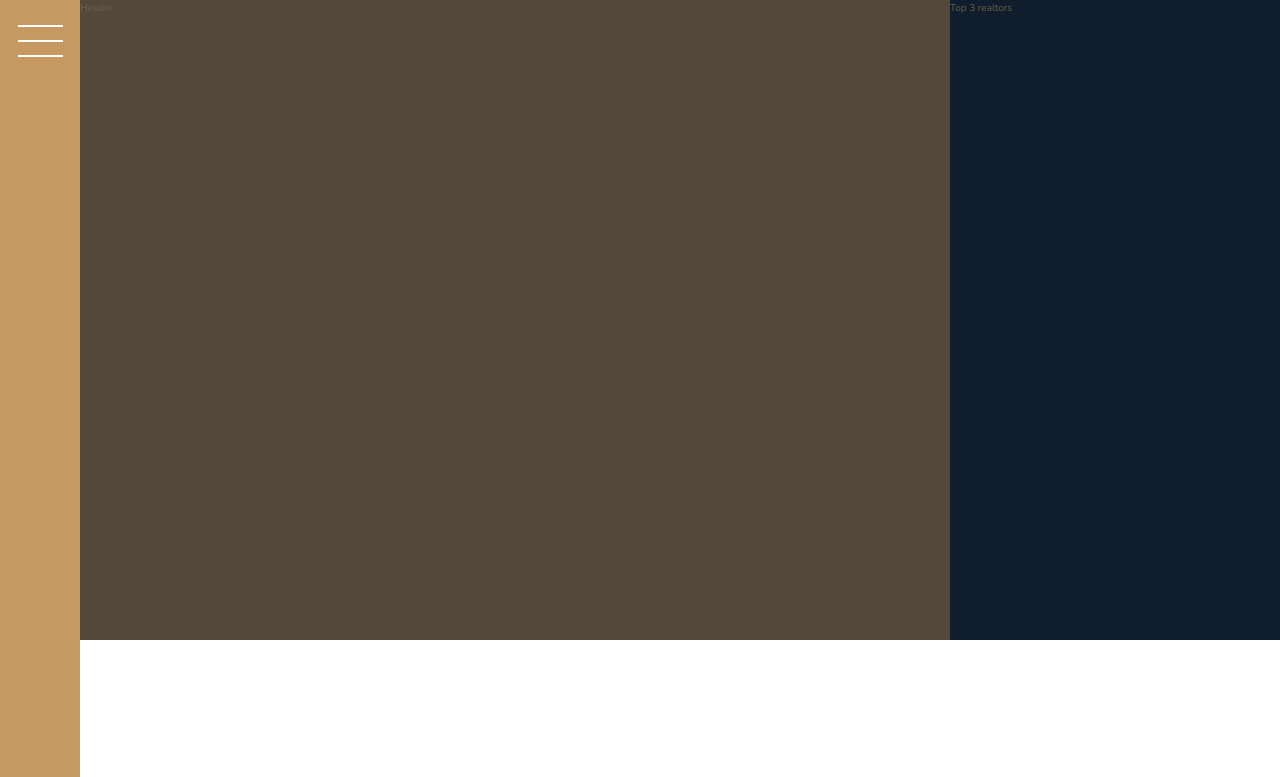
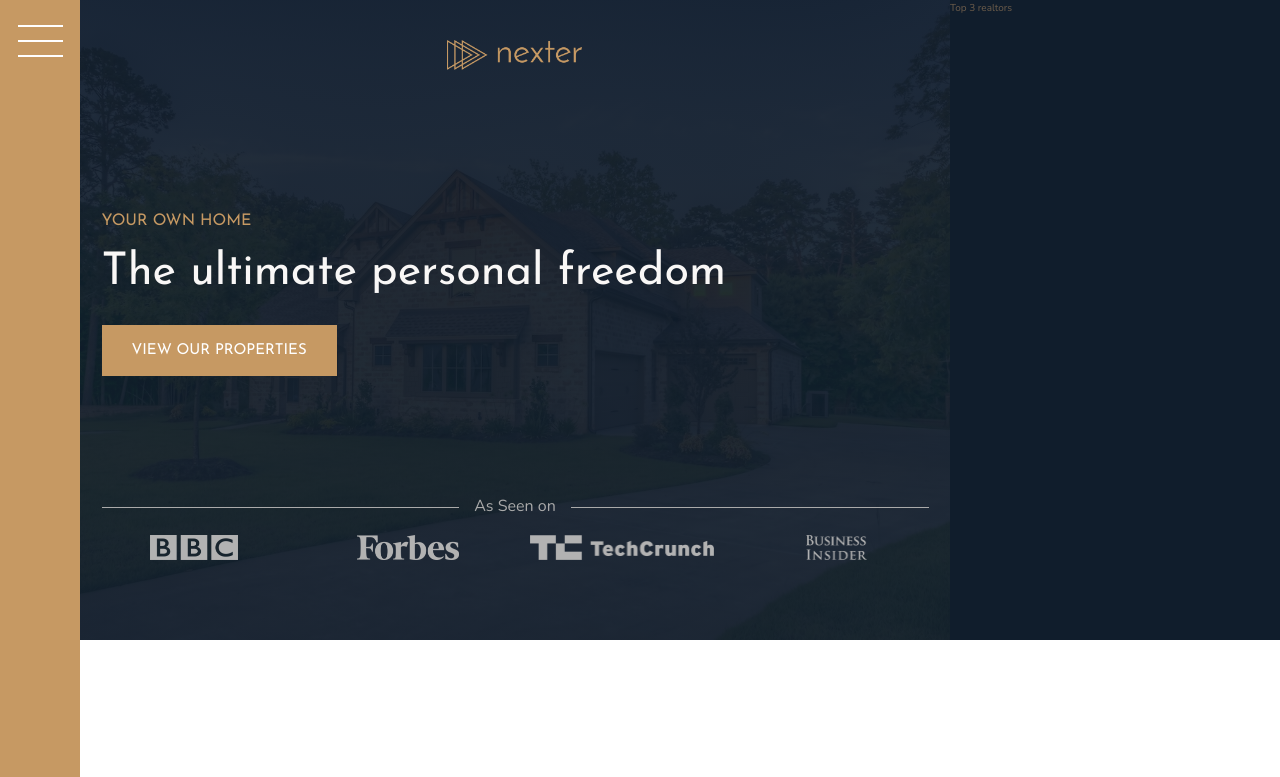
Before and after one commit to sivasankar-s/Nexter-Project-from-css-course, a website: page index.html in a window 1280 px wide. Shown: the top 777 px of the page. Drawn offline with nearby package versions, Linux system fonts and the light colour scheme.

Commit message:
Completed Header section

```diff
--- a/index.html
+++ b/index.html
@@ -13,13 +13,21 @@
     </head>
     <body class="container">
         <div class="sidebar">
-            <button class="nav-btn">
-
-            </button>
+            <button class="nav-btn"></button>
         </div>
 
         <header class="header">
-            Header
+            <img src="img/logo.png" alt="Nexter Logo" class="header__logo">
+            <h3 class="heading-3">Your own home</h3>
+            <h1 class="heading-1">The ultimate personal freedom</h1>
+            <button class="btn header__btn">View our Properties</button>
+            <div class="header__seenon-text">As Seen on</div>
+            <div class="header__seenon-logos">
+                <img src="img/logo-bbc.png" alt="Seen on logo 1">
+                <img src="img/logo-forbes.png" alt="Seen on logo 2">
+                <img src="img/logo-techcrunch.png" alt="Seen on logo 3">
+                <img src="img/logo-bi.png" alt="Seen on logo 4">
+            </div>
         </header>
 
         <div class="realtors">
--- a/sass/_header.scss
+++ b/sass/_header.scss
@@ -1,4 +1,58 @@
 .header {
     background-color: $color-grey-dark-1;
     grid-column: full-start / col-end 6;
+    background-image: linear-gradient(rgba($color-secondary, .93), rgba($color-secondary, .93)), url(../img/hero.jpeg);
+    background-size: cover;
+    background-position: center;
+    padding: 8rem;
+    padding-top: 4rem;
+
+    display: grid;
+    grid-template-rows: 1fr min-content 6rem 1fr;
+    grid-template-columns: max-content;
+    grid-row-gap: 1.5rem;
+    justify-content: center;
+
+    &__logo {
+        height: 3rem;
+        justify-self: center;
+
+    }
+
+    &__btn {
+        align-self: start;
+        justify-self: start;
+    }
+
+    &__seenon-text {
+        display: grid;
+        grid-template-columns: 1fr max-content 1fr;
+        align-items: center;
+        grid-column-gap: 1.5rem;
+
+        font-size: 1.6rem;
+        color: $color-grey-light-2;
+
+        &::before,
+        &::after {
+            content: "";
+            height: 1px;
+            display: block;
+            background-color: currentColor;
+        }
+
+    }
+
+    &__seenon-logos {
+        display: grid;
+        grid-template-columns: repeat(4, 1fr);
+        grid-column-gap: 3rem;
+        justify-items: center;
+        filter: brightness(70%);
+
+
+        img {
+            height: 2.5rem;
+        }
+    }
 }
--- a/sass/_typography.scss
+++ b/sass/_typography.scss
@@ -6,6 +6,10 @@
 
 .heading-1 {
     @extend %heading;
+    font-size: 4.5rem;
+    color: $color-grey-light-1;
+    line-height: 1;
+
 }
 
 
```
Also changed, not shown: css/style.css.
